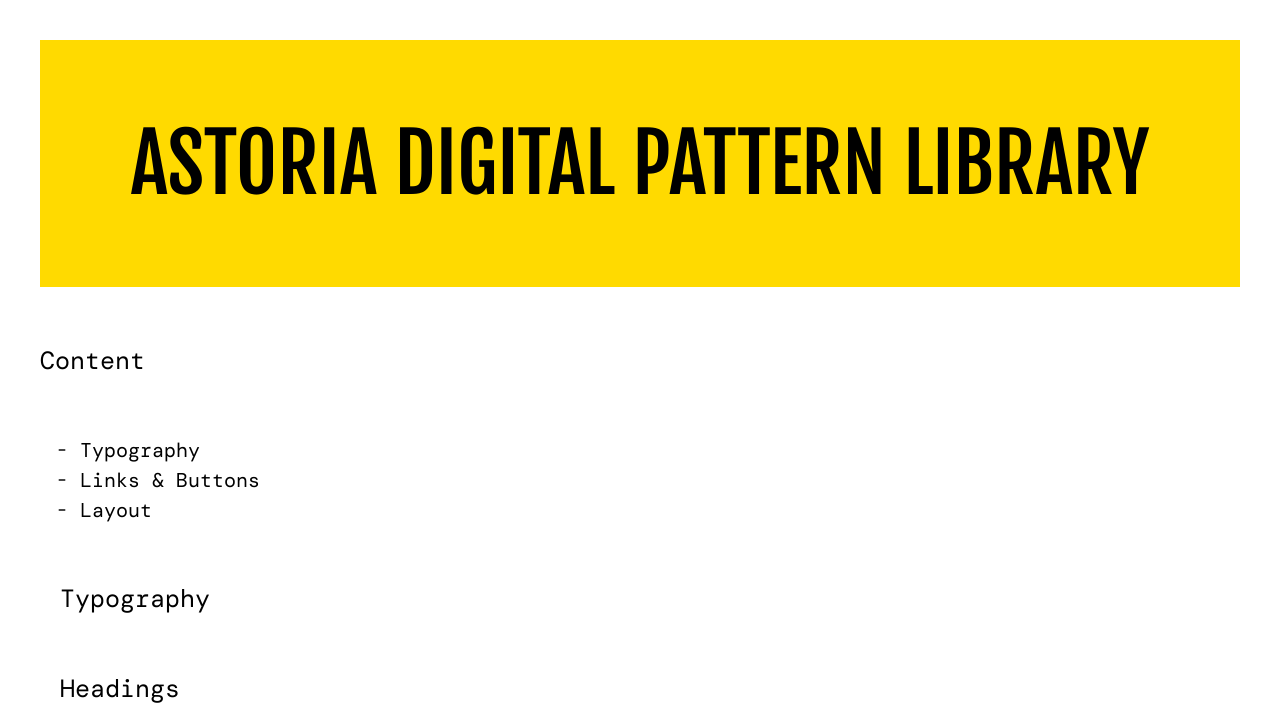
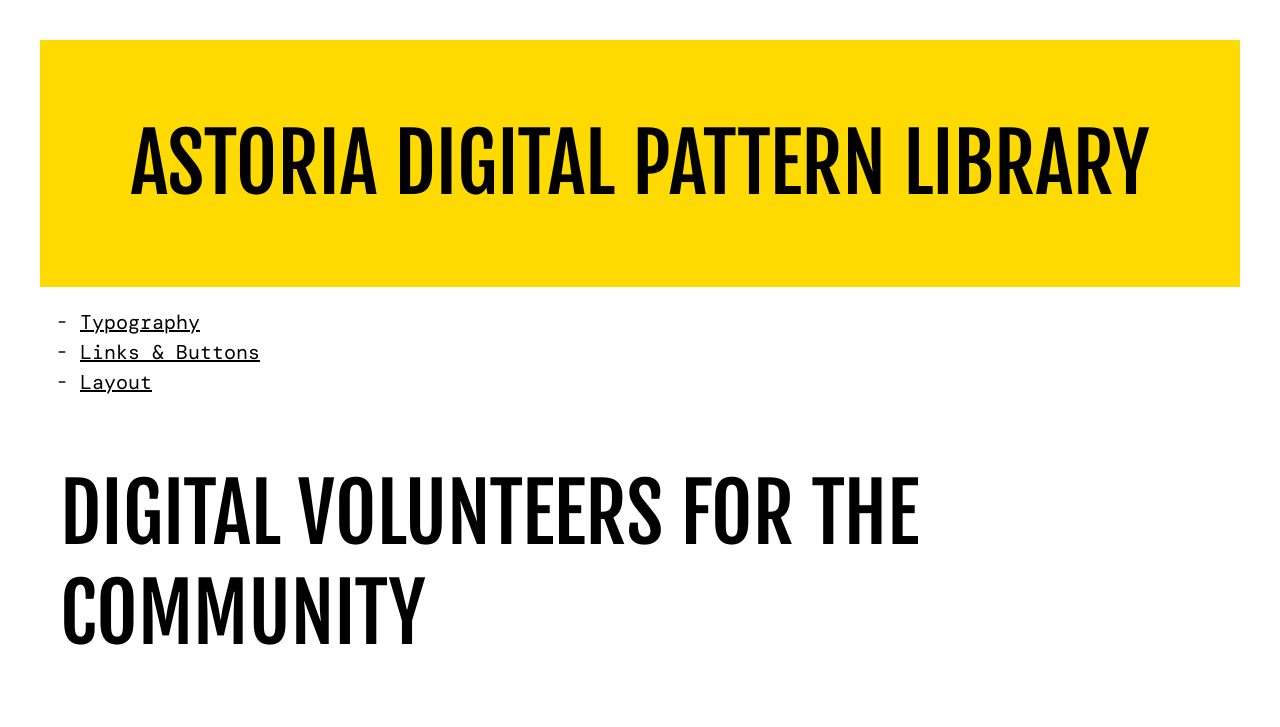
Before and after one commit to astoria-tech/design, a plain HTML site: page index.html in a window 1280 px wide. Shown: the top 727 px of the page. Drawn offline with nearby package versions, Linux system fonts and the light colour scheme; a web font is replaced by a local one.

Commit message:
fixes
fixed markup, comments, and order of css

```diff
--- a/index.html
+++ b/index.html
@@ -25,12 +25,10 @@
 
 
     <nav>
-
-        <h6>Content</h6>
         <ul>
-            <li>Typography</li>
-            <li>Links &amp Buttons</li>
-            <li>Layout</li>
+            <li><a href="#">Typography</a></li>
+            <li><a href="#">Links &amp Buttons</a></li>
+            <li><a href="#">Layout</a></li>
         </ul>
     </nav>
 
@@ -38,8 +36,6 @@
 
     <section>
 
-        <h6>Typography</h6>
-        <h6>Headings</h6>
         <h1>Digital volunteers for the community</h1>
         <h2>Digital volunteers for the community</h2>
         <h3>Digital volunteers for the community</h3>
--- a/style.css
+++ b/style.css
@@ -1,29 +1,17 @@
 /* Typography */
 
+
+html {
+  font-size: 18px;
+  font-family: 'DM Mono', Courier, monospace;
+}
 
 body {
   font-size: 100%;
   line-height: 1.5;
-}
-
-/*
-
-    Fjalla One
-        Uppercase
-        400
-
-    DM Mono
-        light 300
-        light 300 italic
-        regular 400
-        regular 400 italic
-        medium 500
-        medium 500 italic
- */
-
-html {
-  font-size: 18px;
-  font-family: 'DM Mono', Courier, monospace;
+  max-width: 100%;
+  margin: 0 auto;
+  padding: 2em;
 }
 
 h1, h2, h3 {
@@ -134,26 +122,6 @@ button {
   border-radius: 0.15rem;
 }
 
-/*
-  .button {
-    border: 0;
-    border-radius: 0.15rem;
-    background:  #FFDA00;
-    color: black;
-    font-family: inherit;
-    font-size: 1rem;
-    line-height: 1.2;
-    white-space: nowrap;
-    text-decoration: none;
-    padding-top: 1em;
-    padding-bottom: 1em;
-    padding-left: 2em;
-    padding-right: 2em;
-    margin: .5em;
-    cursor: pointer;
-  }
-  */
-
 button:hover {
   background: #FFDA00;
   border: 0;
@@ -168,52 +136,12 @@ button[disabled] {
   pointer-events: none;
 }
 
-/* Color
-
-    Primary Color Palette
-
-        yellow #FFDA00
-        black
-        white
-
-    Donatello Color Palette
-
-        Bright Purple #B947A7
-        Dark Purple #944CAD
-        Teal #49B775
-        Green #98BB35
-
-    More Colors
-
-        blue #2077C7
-        orange #FF7A00
-        red #FF1F00
-        gray #DAD7CF
-        pink #E2407A
-
- */
 
 /* Layout */
-
-/* Lines
-
-    border: .15em solid;
-
-    or
-
-    border: .15em dashed;
-
- */
 
 * {
   box-sizing: border-box;
   /* width and height includes padding and border */
-}
-
-body {
-  max-width: 100%;
-  margin: 0 auto;
-  padding: 2em;
 }
 
 section {
@@ -257,14 +185,6 @@ header {
 
     border: .15em solid;
     border: .15em dashed; (on white background only)
-
-    */
-  /*
-
-    Black background with white text
-
-    color: white;
-    background-color: black;
 
     */
 }
```
